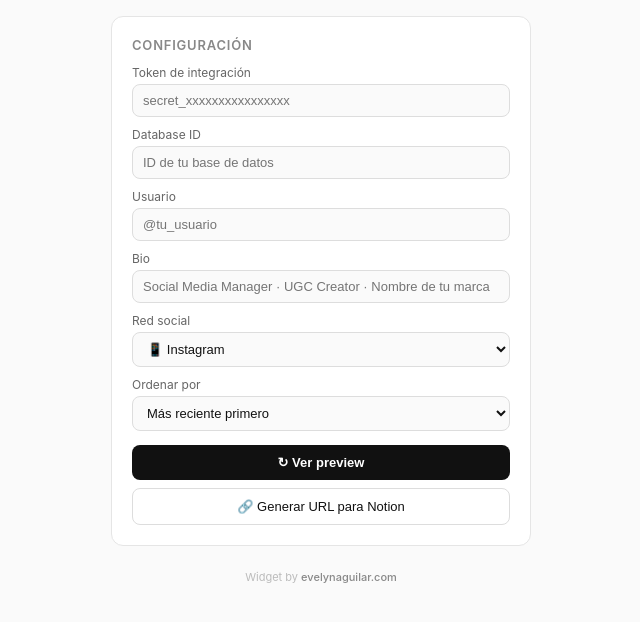
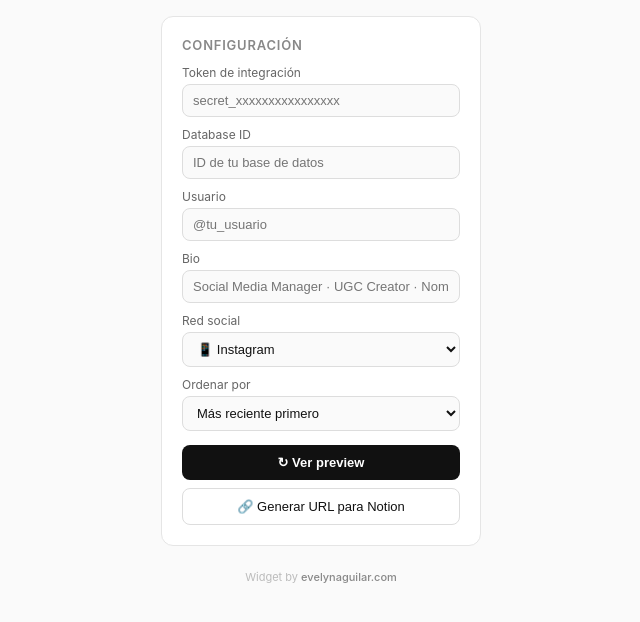
Before and after one commit to evyaguilar02-gt/notion-grid-widget, a website: page index.html in a window 1280 px wide. Shown: the whole page, without its empty margins (319-959 px from the left). Drawn offline with Linux system fonts and the light colour scheme.

Commit message:
Update index.html

```diff
--- a/index.html
+++ b/index.html
@@ -7,7 +7,7 @@
 <style>
 *{box-sizing:border-box;margin:0;padding:0}
 body{font-family:-apple-system,BlinkMacSystemFont,'Segoe UI',sans-serif;background:#fafafa;display:flex;justify-content:center;padding:1rem;min-height:100vh}
-.wrap{width:100%;max-width:420px}
+.wrap{width:100%;max-width:320px}
 .setup{background:#fff;border:1px solid #e5e5e5;border-radius:12px;padding:1.25rem;margin-bottom:1.5rem}
 .setup h2{font-size:13px;font-weight:600;color:#888;text-transform:uppercase;letter-spacing:.06em;margin-bottom:12px}
 .field{margin-bottom:10px}
```
